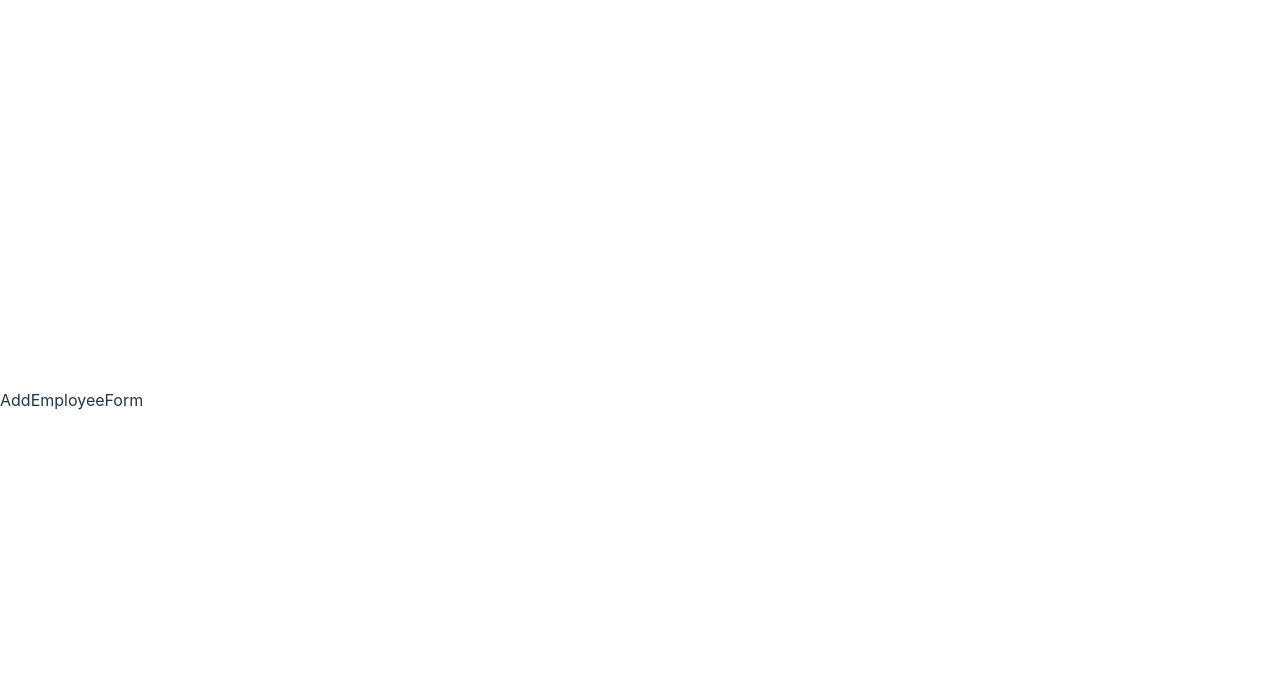
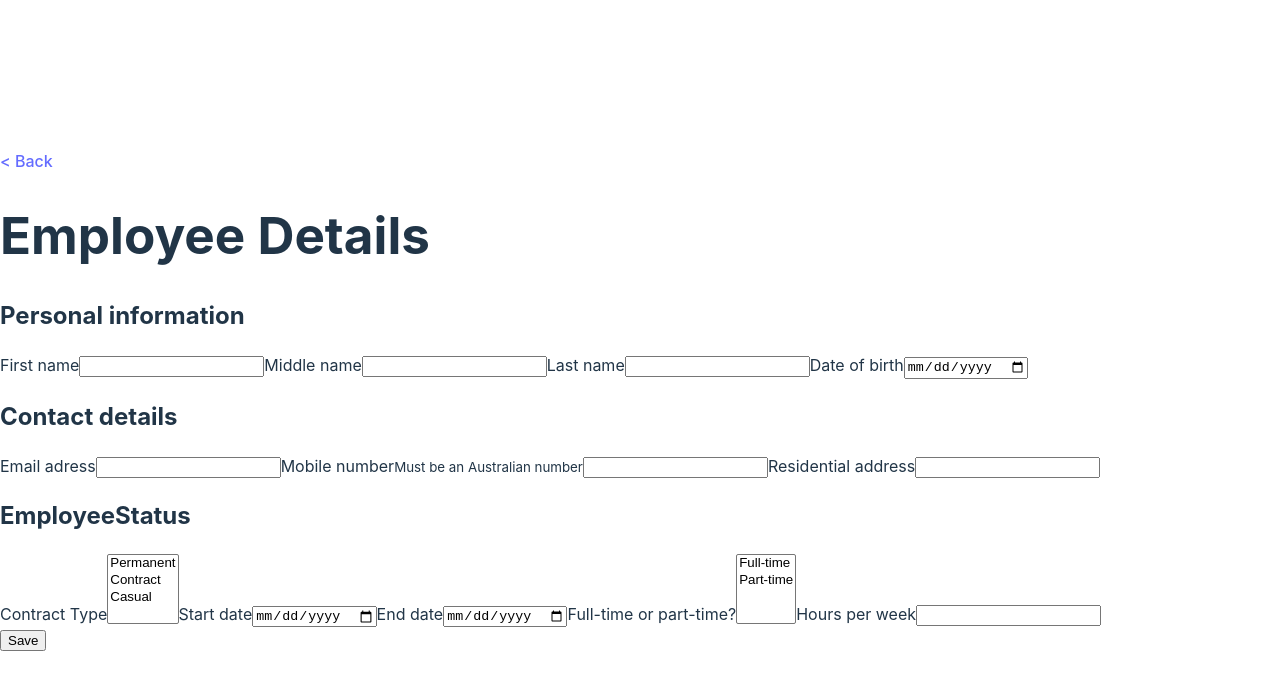
Before and after one commit to XelaRonnoc/employeeCreatorFrontEnd, a React (Vite) app in the folder employeeCreatorWebApp/: page /newEmployee in a window 1280 px wide. Shown: the top 690 px of the page. Built offline with nearby package versions, Linux system fonts and the light colour scheme.

Commit message:
added new form using react hook form for adding users not connected to POST endpoint yet

```diff
--- a/employeeCreatorWebApp/src/components/AddEmployeeForm/AddEmployeeForm.tsx
+++ b/employeeCreatorWebApp/src/components/AddEmployeeForm/AddEmployeeForm.tsx
@@ -1,7 +1,111 @@
 import React from "react";
+import { NavLink } from "react-router-dom";
+import { useForm, SubmitHandler } from "react-hook-form";
+
+enum ContractTypeEnum {
+    permanent = "permanent",
+    contract = "contract",
+    casual = "casual",
+}
+
+enum ContractTimeEnum {
+    fullTime = "full-time",
+    partTime = "part-time",
+}
+
+interface IFormInput {
+    firstName: String;
+    middleName: String;
+    lastName: String;
+    email: String;
+    mobileNum: String;
+    dateOfBirth: Date;
+    address: String;
+    startDate: Date;
+    endDate: Date;
+    contractType: ContractTypeEnum;
+    contractTime: ContractTimeEnum;
+    contractedHours: Number;
+}
 
 const AddEmployeeForm = () => {
-    return <div>AddEmployeeForm</div>;
+    const { register, handleSubmit } = useForm<IFormInput>();
+    const onSubmit: SubmitHandler<IFormInput> = (data) => console.log(data);
+    return (
+        <div>
+            <NavLink to="/">{`< Back`}</NavLink>
+            <h1>Employee Details</h1>
+            <form onSubmit={handleSubmit(onSubmit)}>
+                <div>
+                    <h2>Personal information</h2>
+                    <label>First name</label>
+                    <input {...register("firstName", { required: true })} />
+                    <label>Middle name</label>
+                    <input {...register("middleName")} />
+                    <label>Last name</label>
+                    <input {...register("lastName", { required: true })} />
+                    <label>Date of birth</label>
+                    <input
+                        type="date"
+                        {...register("dateOfBirth", { required: true })}
+                    />
+                </div>
+
+                <div>
+                    <h2>Contact details</h2>
+                    <label>Email adress</label>
+                    <input
+                        type="email"
+                        {...register("email", { required: true })}
+                    />
+                    <label>Mobile number</label>
+                    <small>Must be an Australian number</small>
+                    <input
+                        type="tel"
+                        pattern="04[0-9]{8}"
+                        {...register("mobileNum", { required: true })}
+                    />
+                    <label>Residential address</label>
+                    <input {...register("address", { required: true })} />
+                </div>
+
+                <div>
+                    <h2>EmployeeStatus</h2>
+                    <label>Contract Type</label>
+                    <select
+                        multiple
+                        {...register("contractType", { required: true })}
+                    >
+                        <option value="permanent">Permanent</option>
+                        <option value="contract">Contract</option>
+                        <option value="casual">Casual</option>
+                    </select>
+
+                    <label>Start date</label>
+                    <input
+                        type="date"
+                        {...register("startDate", { required: true })}
+                    />
+                    <label>End date</label>
+                    <input type="date" {...register("endDate")} />
+                    <label>Full-time or part-time?</label>
+                    <select
+                        multiple
+                        {...register("contractTime", { required: true })}
+                    >
+                        <option value="fullTime">Full-time</option>
+                        <option value="partTime">Part-time</option>
+                    </select>
+                    <label>Hours per week</label>
+                    <input
+                        type="number"
+                        {...register("contractedHours", { required: true })}
+                    />
+                </div>
+                <input type="submit" value="Save" />
+            </form>
+        </div>
+    );
 };
 
 export default AddEmployeeForm;
```
